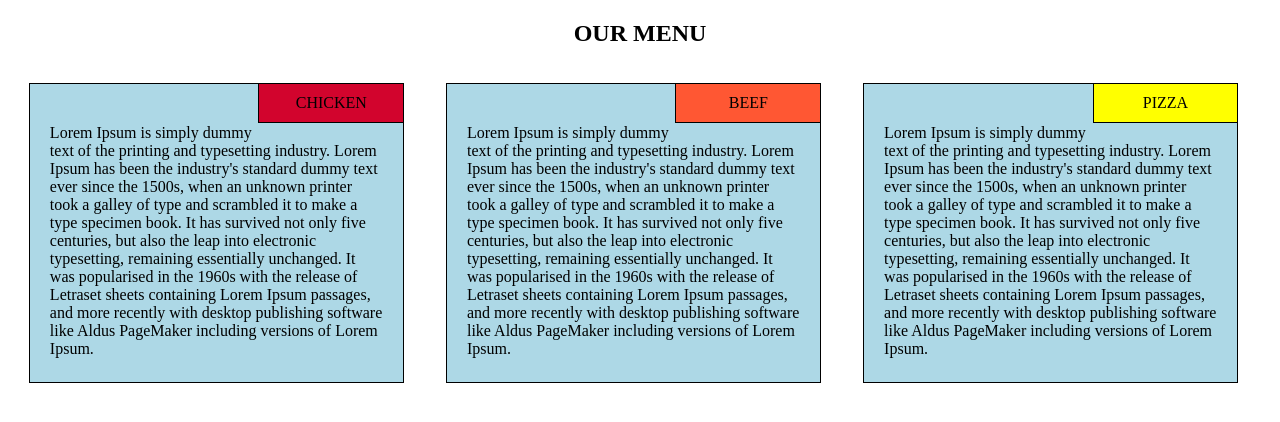
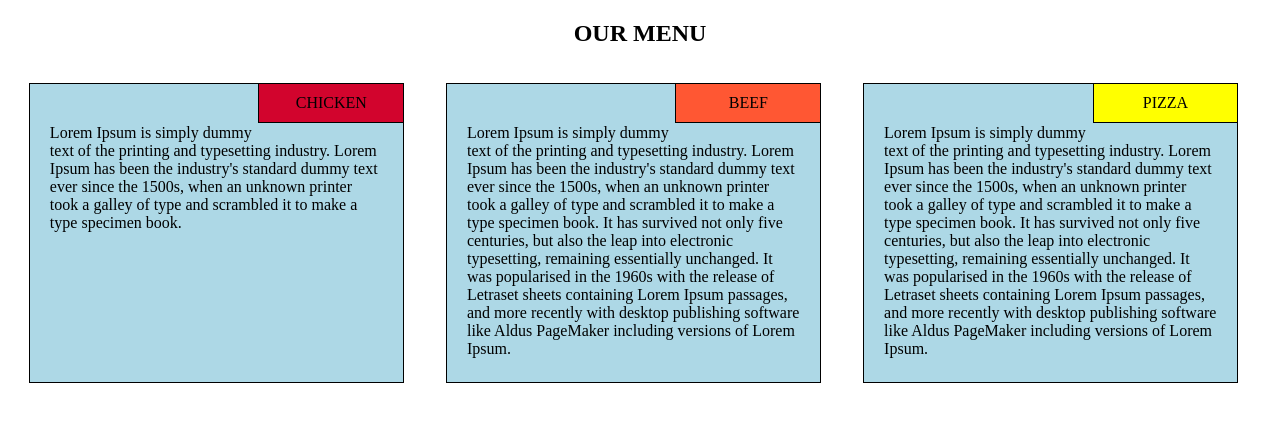
Before and after one commit to Tejesh1508/coursera-test, a plain HTML site: page site/index.html in a window 1280 px wide. Drawn offline with Linux system fonts and the light colour scheme.

Commit message:
Update index.html

```diff
--- a/site/index.html
+++ b/site/index.html
@@ -11,7 +11,7 @@
 	<div class="three two on">
 		<div>
 			<p class="he1">CHICKEN</p>
-			<p class="content con1 con2">Lorem Ipsum is simply dummy text of the printing and typesetting industry. Lorem Ipsum has been the industry's standard dummy text ever since the 1500s, when an unknown printer took a galley of type and scrambled it to make a type specimen book. It has survived not only five centuries, but also the leap into electronic typesetting, remaining essentially unchanged. It was popularised in the 1960s with the release of Letraset sheets containing Lorem Ipsum passages, and more recently with desktop publishing software like Aldus PageMaker including versions of Lorem Ipsum.</p>
+			<p class="content con1 con2">Lorem Ipsum is simply dummy text of the printing and typesetting industry. Lorem Ipsum has been the industry's standard dummy text ever since the 1500s, when an unknown printer took a galley of type and scrambled it to make a type specimen book.</p>
 		</div>
 	</div>
 
```
